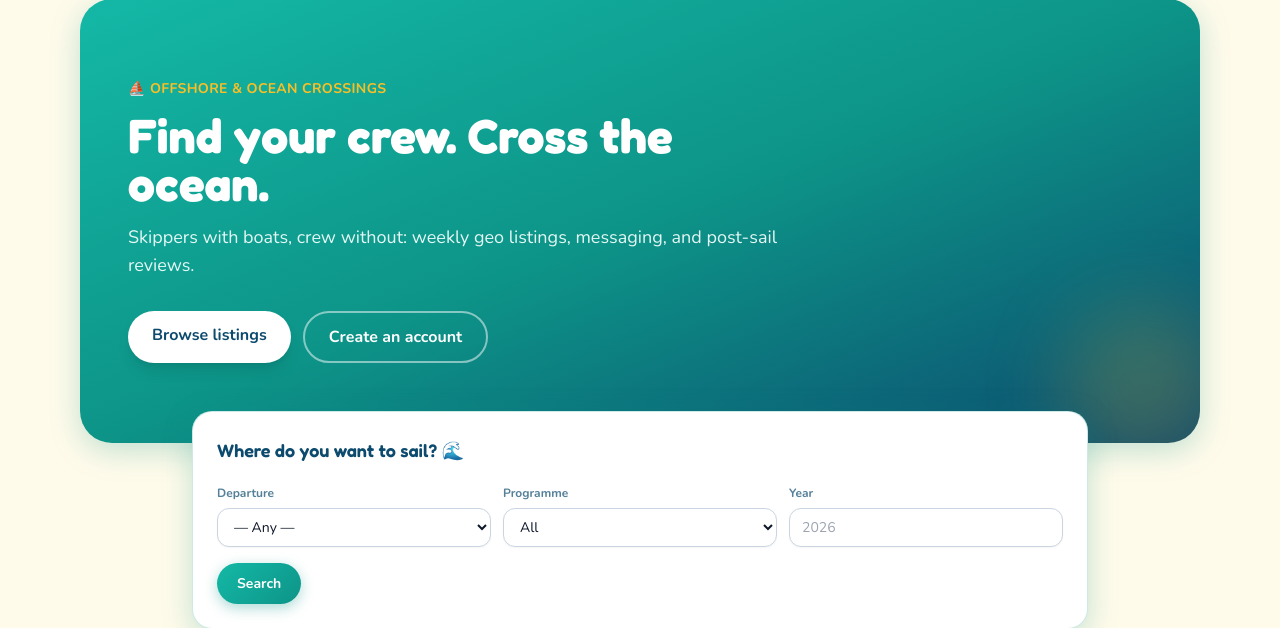
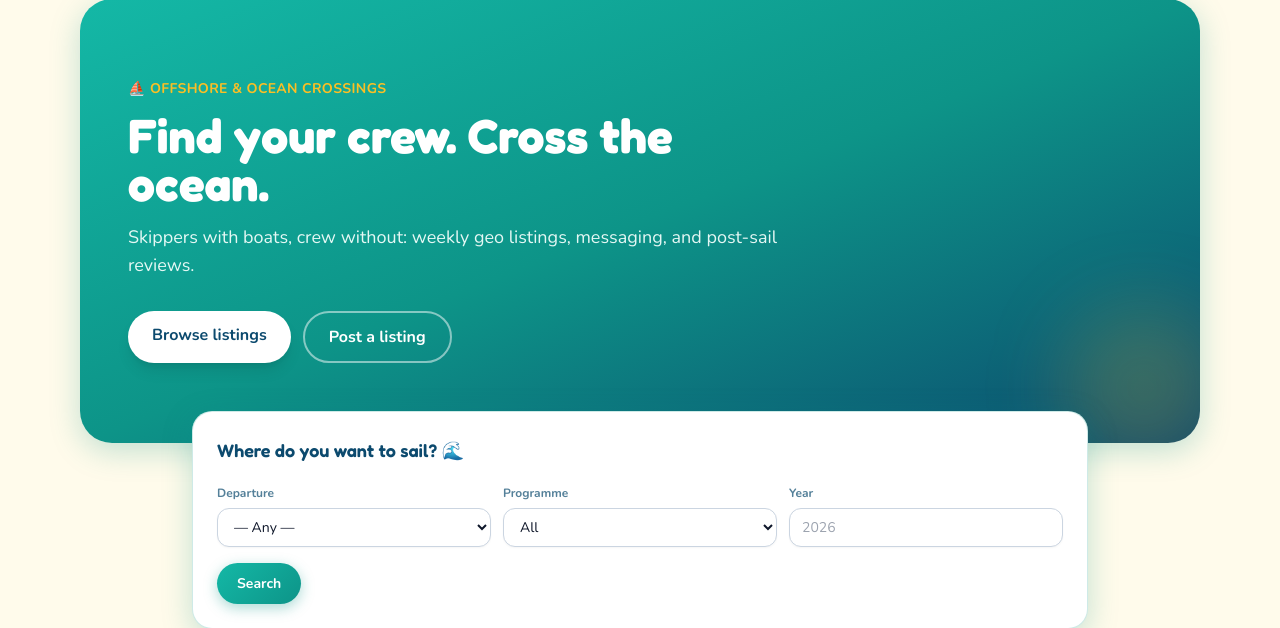
Before and after one commit to Natim/sailwithme, a Django app: page / in a window 1280 px wide. Shown: the part 100-728 px from the top of the page. Run offline with Django 5.2, Linux system fonts and the light colour scheme; a user stored in the database is signed in; tables that the repository leaves empty hold one stand-in row (values such as "Sample post"); some libraries are stand-ins or nearby versions.

Commit message:
fix(home): hide signup CTA for authenticated users
Show post listing in the hero instead of create account when logged in.

```diff
--- a/templates/core/home.html
+++ b/templates/core/home.html
@@ -13,7 +13,11 @@
     </p>
     <div class="mt-8 flex flex-wrap gap-3">
       <a href="{% url 'listings:search' %}" class="rounded-full bg-white px-6 py-3 font-bold text-ocean shadow-lg hover:bg-sand">{% trans "Browse listings" %}</a>
-      <a href="{% url 'account_signup' %}" class="rounded-full border-2 border-white/50 px-6 py-3 font-bold hover:bg-white/10">{% trans "Create an account" %}</a>
+      {% if user.is_authenticated %}
+        <a href="{% url 'listings:create' %}" class="rounded-full border-2 border-white/50 px-6 py-3 font-bold hover:bg-white/10">{% trans "Post a listing" %}</a>
+      {% else %}
+        <a href="{% url 'account_signup' %}" class="rounded-full border-2 border-white/50 px-6 py-3 font-bold hover:bg-white/10">{% trans "Create an account" %}</a>
+      {% endif %}
     </div>
   </div>
   <div class="absolute -bottom-6 -right-6 h-40 w-40 rounded-full bg-sun/20 blur-2xl" aria-hidden="true"></div>
```
